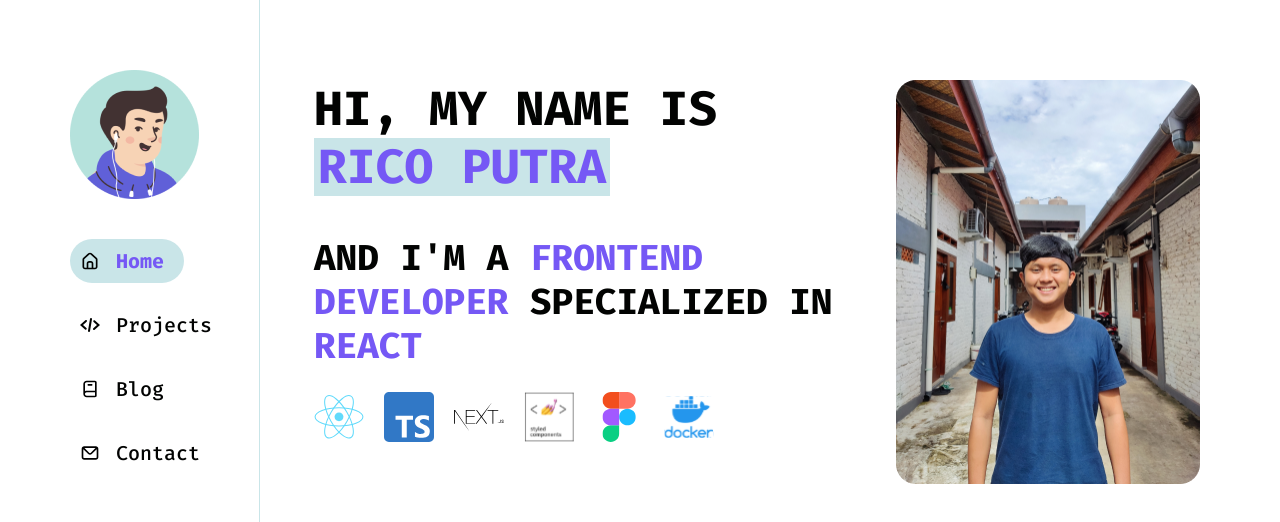
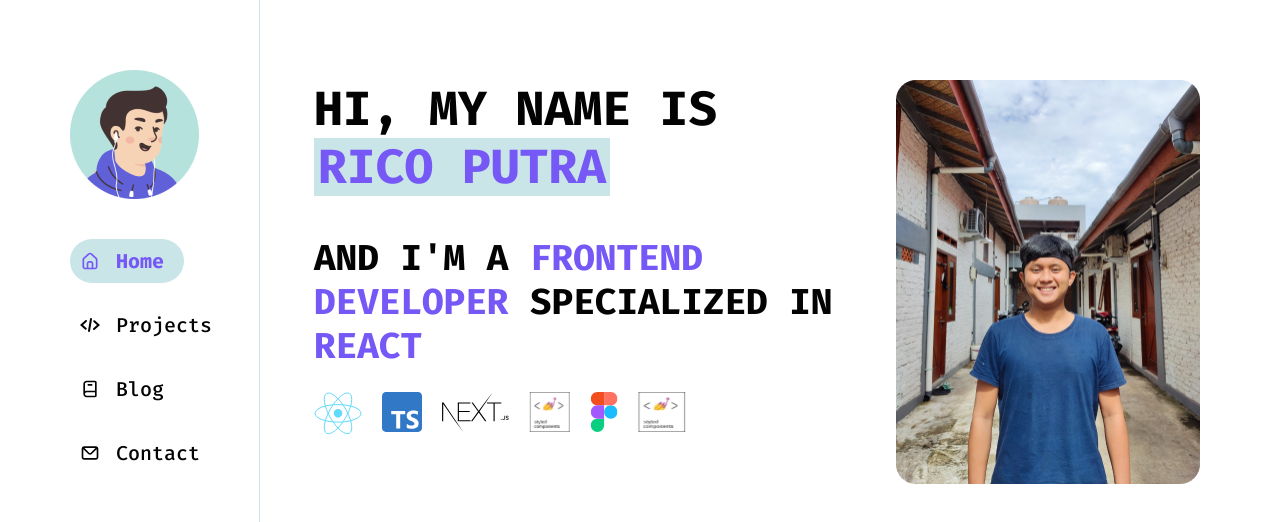
Before and after one commit to ricoputrap/ricoputra, a Next.js app: page / in a window 1280 px wide. Shown: the top 522 px of the page. Built offline with nearby package versions, Linux system fonts and the light colour scheme.

Commit message:
setup configs to enable change color of svg nav icons

```diff
--- a/components/atoms/NavMenuItem/index.styles.ts
+++ b/components/atoms/NavMenuItem/index.styles.ts
@@ -25,9 +25,12 @@ export const Wrapper = styled.div<WrapperProps>`
     color: ${({ isActive, theme }) => isActive ? theme.colorActive : theme.colorPrimary};
   }
 
-  span {
+  svg.nav-icon {
     width: 20px !important;
     height: 20px !important;
+    path {
+      fill: ${({ isActive, theme }) => isActive ? theme.colorActive : theme.colorPrimary};
+    }
   }
 `;
 
--- a/components/atoms/NavMenuItem/index.tsx
+++ b/components/atoms/NavMenuItem/index.tsx
@@ -1,20 +1,19 @@
 import React from 'react'
 import Link from 'next/link'
-import Image from 'next/image'
 import { Label, Wrapper } from './index.styles';
 
 interface Props {
-  img: any;
+  Icon: any;
   to: string;
   isActive?: boolean;
   label: string;
 }
 
-const NavMenuItem: React.FC<Props> = ({ img, to, isActive = false, label }) => {
+const NavMenuItem: React.FC<Props> = ({ Icon, to, isActive = false, label }) => {
   return (
     <Link href={to}>
       <Wrapper isActive={isActive}>
-        <Image src={img} width={20} height={20} className="nav-icon" />
+        <Icon className="nav-icon" />
         <Label>{label}</Label>
       </Wrapper>
     </Link>
--- a/components/molecules/NavMenu/index.tsx
+++ b/components/molecules/NavMenu/index.tsx
@@ -13,14 +13,14 @@ const NavMenu: React.FC = () => {
 
   interface Item {
     to: string;
-    img: any;
+    Icon: any;
     label: string;
     isActive: boolean;
   }
 
-  const createMenuItemData = (to: string, img: any, label: string): Item => {
+  const createMenuItemData = (to: string, Icon: any, label: string): Item => {
     const isActive = activePath === to;
-    return { to, img, label, isActive }
+    return { to, Icon, label, isActive }
   };
 
   const menus = useMemo(() => ([
@@ -36,7 +36,7 @@ const NavMenu: React.FC = () => {
         <NavMenuItem
           key={item.to}
           to={item.to}
-          img={item.img}
+          Icon={item.Icon}
           label={item.label}
           isActive={activePath === item.to}
         />
--- a/components/organisms/Hero/TechStacks/index.styles.ts
+++ b/components/organisms/Hero/TechStacks/index.styles.ts
@@ -3,9 +3,7 @@ import styled from "styled-components";
 export const Wrapper = styled.div`
   display: flex;
 
-  span {
-    width: 50px !important;
-    height: 50px !important;
+  svg {
     margin-right: 20px !important;
   }
 `;
--- a/components/organisms/Hero/TechStacks/index.tsx
+++ b/components/organisms/Hero/TechStacks/index.tsx
@@ -1,5 +1,4 @@
 import React from 'react'
-import Image from 'next/image'
 
 import { Wrapper } from './index.styles'
 import ReactLogo from "../../../../assets/logos/React.svg"
@@ -12,12 +11,12 @@ import DockerLogo from "../../../../assets/logos/vertical-logo-monochromatic.svg
 const TechStacks = () => {
   return (
     <Wrapper>
-      <Image src={ReactLogo} width={40} height={40} />
-      <Image src={TypescriptLogo} width={40} height={40} />
-      <Image src={NextLogo} width={40} height={40} />
-      <Image src={StyledComponentsLogo} width={40} height={40} />
-      <Image src={FigmaLogo} width={40} height={40} />
-      <Image src={DockerLogo} width={40} height={40} />
+      <ReactLogo />
+      <TypescriptLogo />
+      <NextLogo />
+      <StyledComponentsLogo />
+      <FigmaLogo />
+      <DockerLogo />
     </Wrapper>
   )
 }
--- a/components/organisms/Hero/index.tsx
+++ b/components/organisms/Hero/index.tsx
@@ -23,10 +23,7 @@ const Hero: React.FC = () => {
           <span className="color-active"> REACT </span>
         </Heading2>
 
-        <div>
         <TechStacks />
-
-      </div>
       </div>
       <ImageWrapper>
         <Image src={HeroImage} width={304} height={403} />
--- a/next.config.js
+++ b/next.config.js
@@ -5,6 +5,14 @@ const nextConfig = {
     // ssr and displayName are configured by default
     styledComponents: true,
   },
+  webpack(config) {
+    config.module.rules.push({
+      test: /\.svg$/,
+      use: ["@svgr/webpack"]
+    });
+
+    return config;
+  }
 }
 
 module.exports = nextConfig
--- a/package.json
+++ b/package.json
@@ -9,6 +9,7 @@
     "lint": "next lint"
   },
   "dependencies": {
+    "@svgr/webpack": "^6.2.1",
     "@types/styled-components": "^5.1.24",
     "next": "12.1.0",
     "react": "17.0.2",
```
Also changed, not shown: 1 other file (tests, documents, lock files or other folders).
